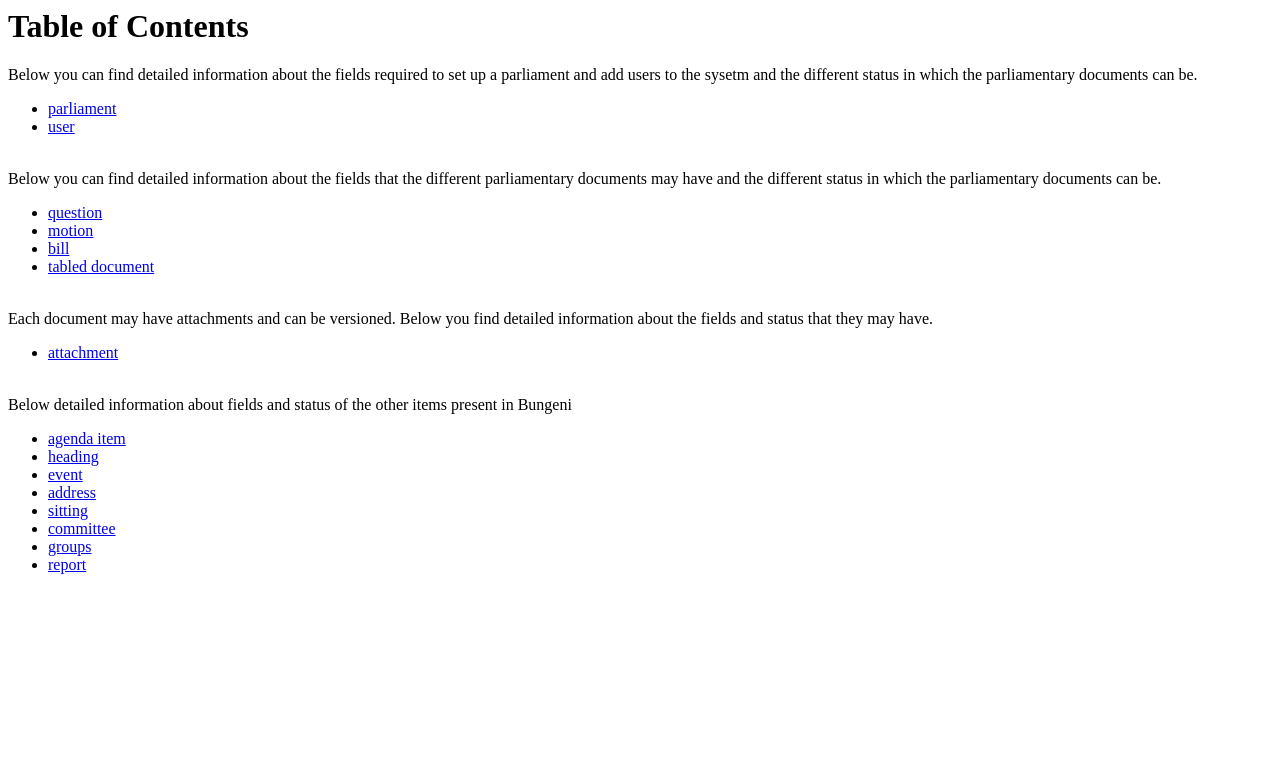
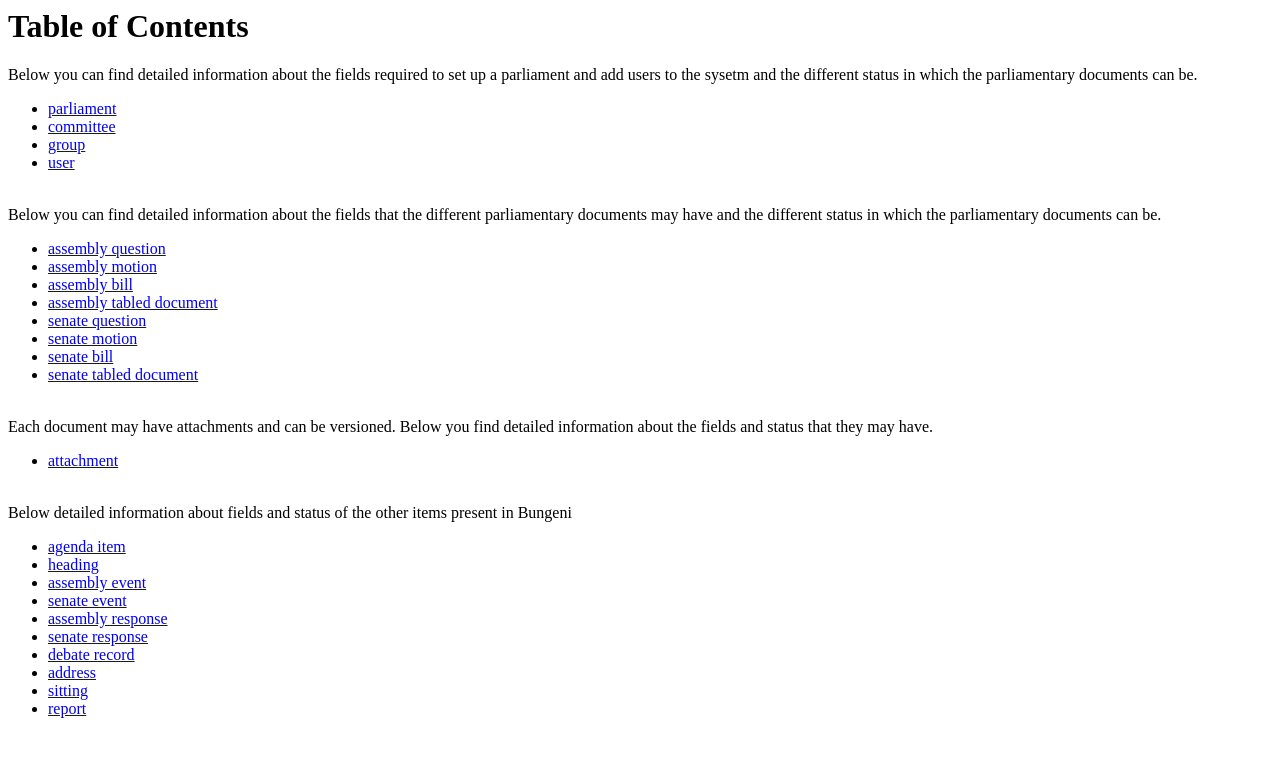
Before and after one commit to bungeni-org/bungeni.buildout, a Python web app: template templates/docgen/index.html in a window 1280 px wide. Shown: the top 757 px of the page. Run offline with Jinja, Linux system fonts and the light colour scheme; the template is opened without the code that fills it, so the values that code supplies are empty.

Commit message:
Updated workflow documentation generation scripts to work with workflow config file changes

```diff
--- a/templates/docgen/index.html
+++ b/templates/docgen/index.html
@@ -8,7 +8,9 @@ Below you can find detailed information about the fields required to set
  which the parliamentary documents can be.
 <br>
 <ul id="menu">
-<li><a href="parliament.html">parliament</a></li>
+<li><a href="chamber.html">parliament</a></li>
+  <li><a href="committee.html">committee</a></li>
+  <li><a href="group.html">group</a></li>
 <li><a href="user.html">user</a></li>
 </ul>
 <br>
@@ -17,10 +19,14 @@ different parliamentary documents may have and the different status in
 which the parliamentary documents can be.
 <br>
 <ul id="menu">
-<li><a href="question.html">question</a></li>
-<li><a href="motion.html">motion</a></li>
-<li><a href="bill.html">bill</a></li>
-<li><a href="tabled_document.html">tabled document</a></li>
+<li><a href="assembly_question.html">assembly question</a></li>
+  <li><a href="assembly_motion.html">assembly motion</a></li>
+  <li><a href="assembly_bill.html">assembly bill</a></li>
+  <li><a href="assembly_tabled_document.html">assembly tabled document</a></li>
+  <li><a href="senate_question.html">senate question</a></li>
+  <li><a href="senate_motion.html">senate motion</a></li>
+  <li><a href="senate_bill.html">senate bill</a></li>
+  <li><a href="senate_tabled_document.html">senate tabled document</a></li>
 </ul>
 <br>
 Each document may have attachments and can be versioned. Below you find
@@ -35,10 +41,13 @@ Below detailed information about fields and status of the other items present in
 <ul id="menu">
 <li><a href="agenda_item.html">agenda item</a></li>
 <li><a href="heading.html">heading</a></li>
-<li><a href="event.html">event</a></li>
+<li><a href="assembly_event.html">assembly event</a></li>
+  <li><a href="senate_event.html">senate event</a></li>
+  <li><a href="assembly_response.html">assembly response</a></li>
+  <li><a href="senate_response.html">senate response</a></li>
+  <li><a href="debate_record.html">debate record</a></li>
 <li><a href="address.html">address</a></li>
 <li><a href="sitting.html">sitting</a></li>
-<li><a href="committee.html">committee</a></li>
-<li><a href="groups.html">groups</a></li><li><a href="report.html">report</a></li>
+  <li><a href="report.html">report</a></li>
 </ul>
 </body></html>
```
Also changed, not shown: 1 other file.
